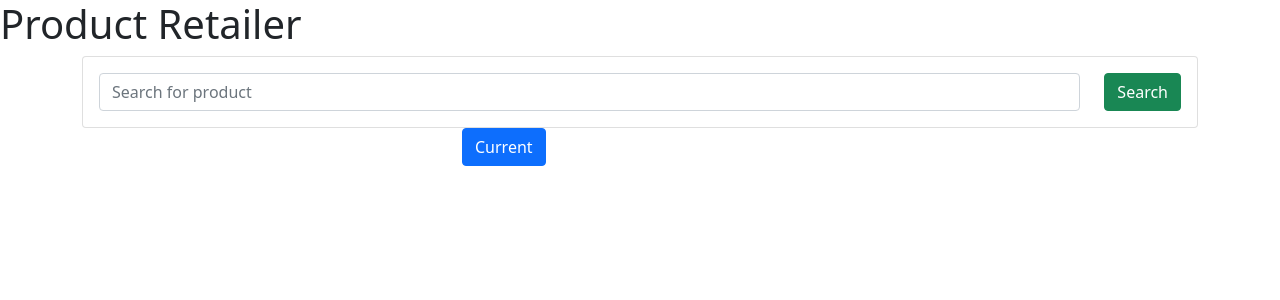
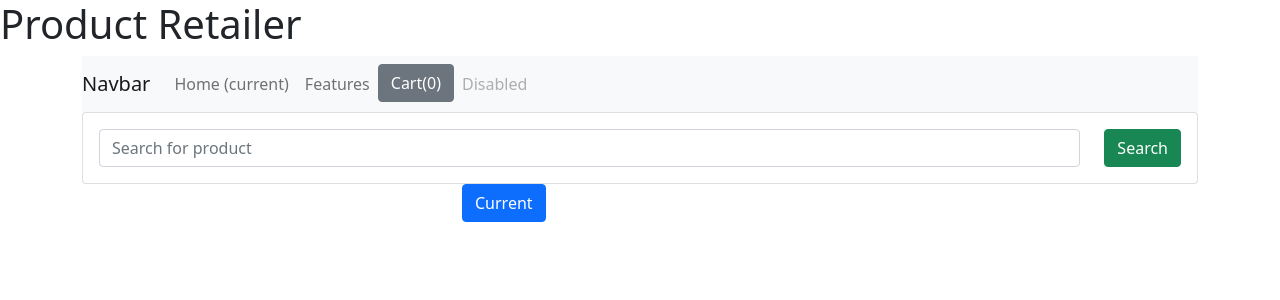
Before and after one commit to zxperts/ecom, a Django app: page / in a window 1280 px wide. Shown: the top 300 px of the page. Run offline with Django 3.2, Linux system fonts and the light colour scheme; data that the repository does not hold is empty; some libraries are stand-ins or nearby versions.

Commit message:
1/2 Modifying Popover Content

```diff
--- a/ecomsite/shop/templates/shop/index.html
+++ b/ecomsite/shop/templates/shop/index.html
@@ -4,25 +4,66 @@
 <head>
     <meta charset="UTF-8">
 
-    <link href="https://cdn.jsdelivr.net/npm/bootstrap@5.0.0-beta1/dist/css/bootstrap.min.css" rel="stylesheet" integrity="sha384-giJF6kkoqNQ00vy+HMDP7azOuL0xtbfIcaT9wjKHr8RbDVddVHyTfAAsrekwKmP1" crossorigin="anonymous">
+    <link href="https://cdn.jsdelivr.net/npm/bootstrap@5.0.0-beta1/dist/css/bootstrap.min.css" rel="stylesheet"
+          integrity="sha384-giJF6kkoqNQ00vy+HMDP7azOuL0xtbfIcaT9wjKHr8RbDVddVHyTfAAsrekwKmP1" crossorigin="anonymous">
+    <script src="https://cdn.jsdelivr.net/npm/bootstrap@5.0.0-beta1/dist/js/bootstrap.bundle.min.js"
+            integrity="sha384-ygbV9kiqUc6oa4msXn9868pTtWMgiQaeYH7/t7LECLbyPA2x65Kgf80OJFdroafW"
+            crossorigin="anonymous"></script>
+    <script src="https://code.jquery.com/jquery-3.5.1.js"
+            integrity="sha256-QWo7LDvxbWT2tbbQ97B53yJnYU3WhH/C8ycbRAkjPDc=" crossorigin="anonymous"></script>
+
+    <script src="https://cdn.jsdelivr.net/npm/@popperjs/core@2.5.4/dist/umd/popper.min.js" integrity="sha384-q2kxQ16AaE6UbzuKqyBE9/u/KzioAlnx2maXQHiDX9d4/zp8Ok3f+M7DPm+Ib6IU" crossorigin="anonymous"></script>
+
     <script src="https://cdn.jsdelivr.net/npm/bootstrap@5.0.0-beta1/dist/js/bootstrap.bundle.min.js" integrity="sha384-ygbV9kiqUc6oa4msXn9868pTtWMgiQaeYH7/t7LECLbyPA2x65Kgf80OJFdroafW" crossorigin="anonymous"></script>
-    <script src="https://code.jquery.com/jquery-3.5.1.js" integrity="sha256-QWo7LDvxbWT2tbbQ97B53yJnYU3WhH/C8ycbRAkjPDc=" crossorigin="anonymous"></script>
+
+
     <link rel="stylesheet" href="{% static 'shop/style.css' %}">
     <title>Title</title>
 </head>
 <body>
-<h1 >Product Retailer</h1>
+<h1>Product Retailer</h1>
 <div class="container">
+
+    <div class="row">
+        <div class="col-md-12">
+            <nav class="navbar navbar-expand-lg navbar-light bg-light">
+                <a class="navbar-brand" href="#">Navbar</a>
+                <button class="navbar-toggler" type="button" data-toggle="collapse" data-target="#navbarNav"
+                        aria-controls="navbarNav" aria-expanded="false" aria-label="Toggle navigation">
+                    <span class="navbar-toggler-icon"></span>
+                </button>
+                <div class="collapse navbar-collapse" id="navbarNav">
+                    <ul class="navbar-nav">
+                        <li class="nav-item active">
+                            <a class="nav-link" href="#">Home <span class="sr-only">(current)</span></a>
+                        </li>
+                        <li class="nav-item">
+                            <a class="nav-link" href="#">Features</a>
+                        </li>
+                        <li class="nav-item">
+                            <button id="cart" data-html="true" type="button" class="btn btn-secondary" data-bs-container="body" data-bs-toggle="popover" data-bs-placement="bottom" data-bs-content="Vivamus sagittis lacus vel augue laoreet rutrum faucibus.">
+  Cart(0)
+</button>
+                        </li>
+                        <li class="nav-item">
+                            <a class="nav-link disabled" href="#">Disabled</a>
+                        </li>
+                    </ul>
+                </div>
+            </nav>
+        </div>
+    </div>
 
     <div class="row">
         <div class="col-md-12">
             <form class="card card-sm">
                 <div class="card-body row no-gytters align-items-center">
                     <div class="col">
-                            <input type="search" name='item_name' placeholder="Search for product" class="form-control form-control-borderless">
+                        <input type="search" name='item_name' placeholder="Search for product"
+                               class="form-control form-control-borderless">
                     </div>
                     <div class="col-auto">
-                            <button class="btn btn-success" type="submit" >Search</button>
+                        <button class="btn btn-success" type="submit">Search</button>
                     </div>
                 </div>
             </form>
@@ -62,7 +103,6 @@
                 </li>
 
 
-
                 {% if product_objects.has_next %}
                 <li class="page-item">
                     <a class="page-link" href="?page={{ product_objects.next_page_number }}">Next</a>
@@ -99,8 +139,18 @@
         }
         console.log(cart);
         localStorage.setItem('cart', JSON.stringify(cart));
+        document.getElementById("cart").innerHTML ="Cart("+ Object.keys(cart).length +")";
+
     });
 
+
+var popoverTriggerList = [].slice.call(document.querySelectorAll('[data-bs-toggle="popover"]'))
+var popoverList = popoverTriggerList.map(function (popoverTriggerEl) {
+  return new bootstrap.Popover(popoverTriggerEl)
+
+  document.getElementById("cart").setAttribute('data-content','<h5>This is your cart/<h5>');
+
+})
 
 
 </script>
```
Lines whose indentation alone changed are shown as unchanged.
